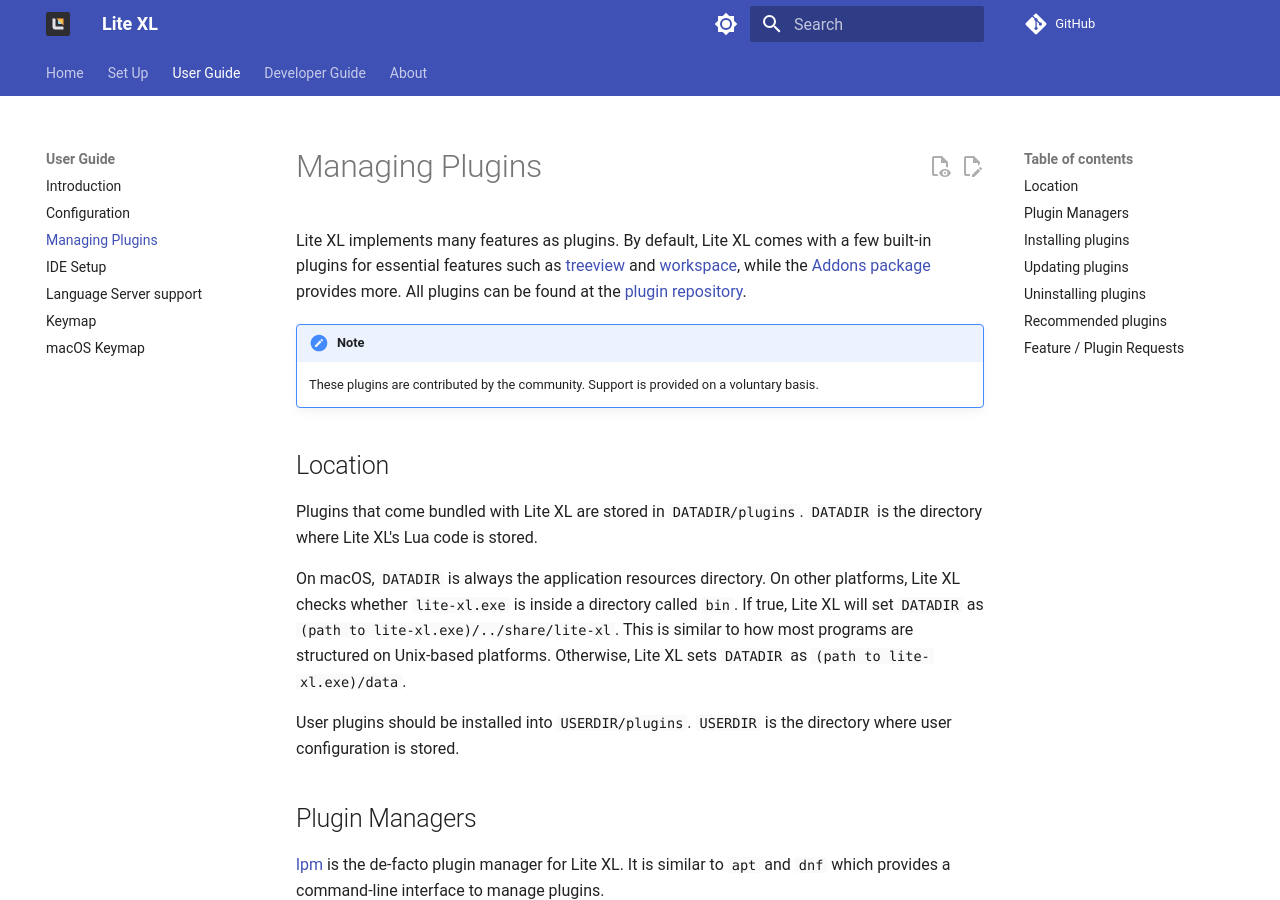
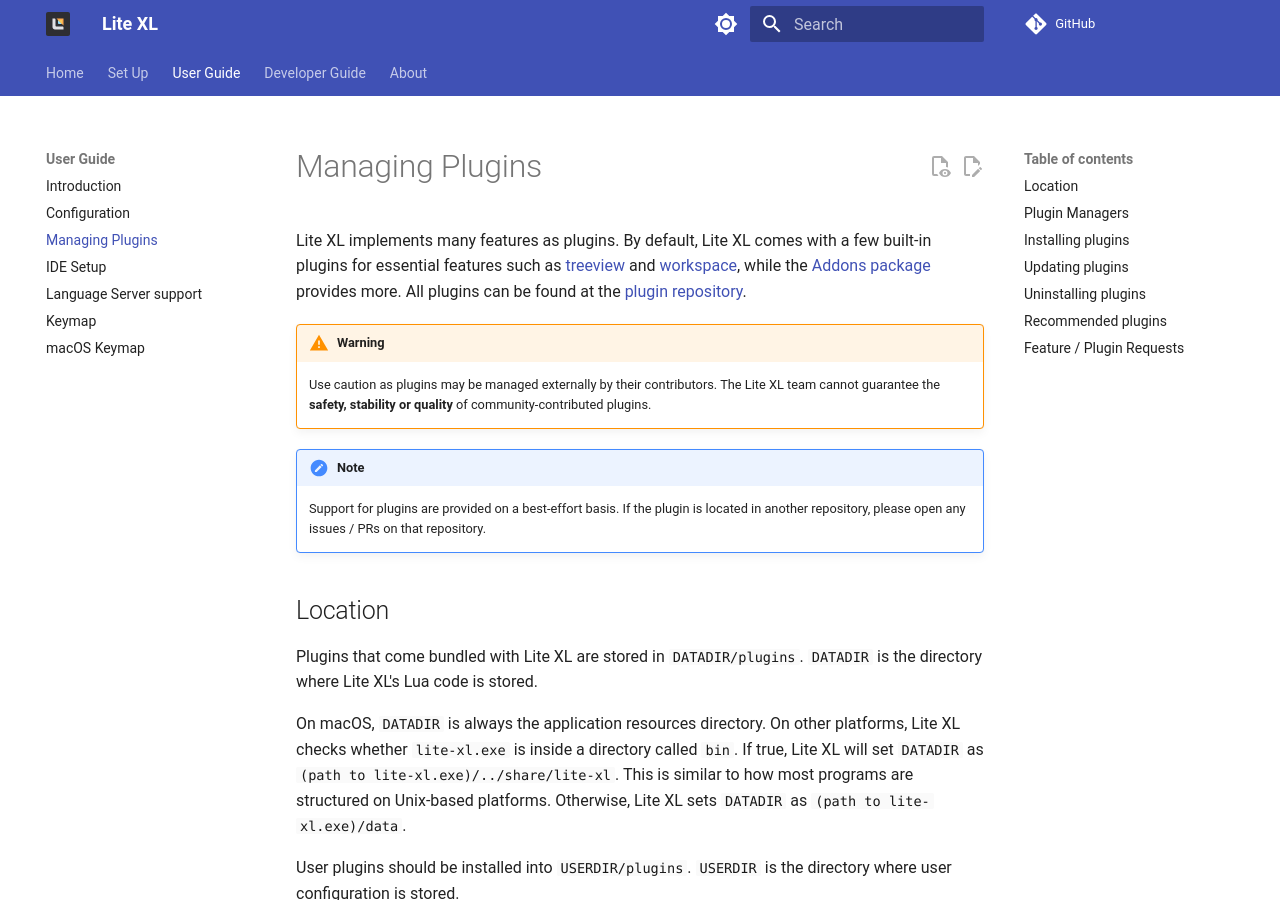
Before and after one commit to lite-xl/lite-xl.github.io, an MkDocs documentation site: the page built from docs/user-guide/managing-plugins.md, in a window 1280 px wide and 900 px high. Built offline with MkDocs 1.6.1 and Material for MkDocs 9.7.7, drawn with Linux system fonts in a browser that asks for light colours; plug-ins that fetch from the network failed and are left out; comment, search, counter and statistics services are not loaded; the version menu is left out.

Commit message:
add more disclaimer to how plugins are managed

```diff
--- a/docs/user-guide/managing-plugins.md
+++ b/docs/user-guide/managing-plugins.md
@@ -7,9 +7,13 @@
 and [workspace], while the [Addons package] provides more.
 All plugins can be found at the [plugin repository][lite-xl/lite-xl-plugins].
 
+!!! warning
+    Use caution as plugins may be managed externally by their contributors.
+    The Lite XL team cannot guarantee the **safety, stability or quality** of community-contributed plugins.
+
 !!! note
-    These plugins are contributed by the community.
-    Support is provided on a voluntary basis.
+    Support for plugins are provided on a best-effort basis.
+    If the plugin is located in another repository, please open any issues / PRs on that repository.
 
 ## Location
 
```
